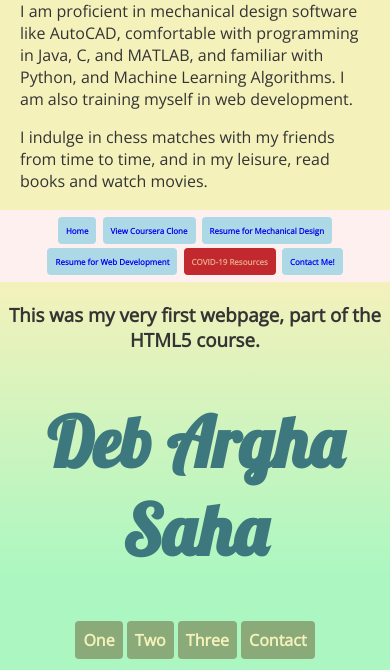
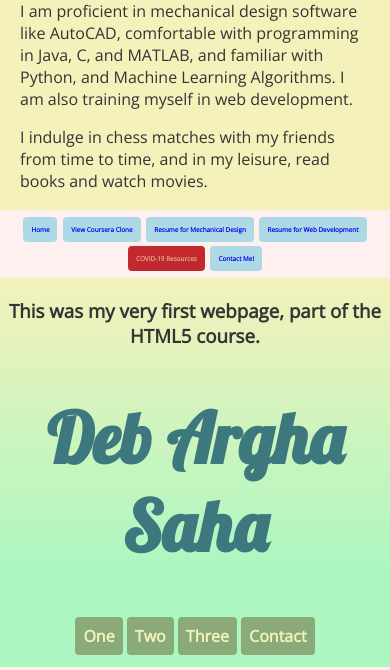
Before and after one commit to debarghano1/debarghano1.github.io, a PHP site: page /htmlfinalprojectwebpage.html in a window 390 px wide. Shown: the part 612-1282 px from the top of the page. Run offline with PHP 8.4, Linux system fonts and the light colour scheme.

Commit message:
Add files via upload

```diff
--- a/css/resume-styles.css
+++ b/css/resume-styles.css
@@ -75,7 +75,7 @@ nav:not(.secondary) {
 }
 @media only screen and (max-width: 400px){
 	nav:not(.secondary){
-		font-size: 50%;
+		font-size: 40%;
 	}
 }
 nav .button{
```
